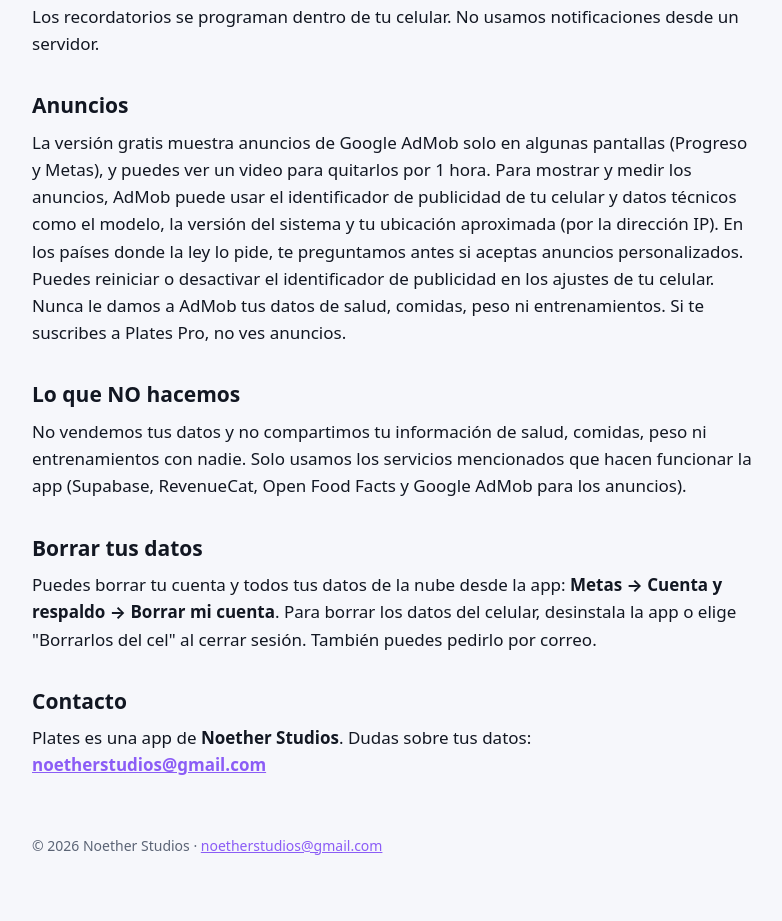
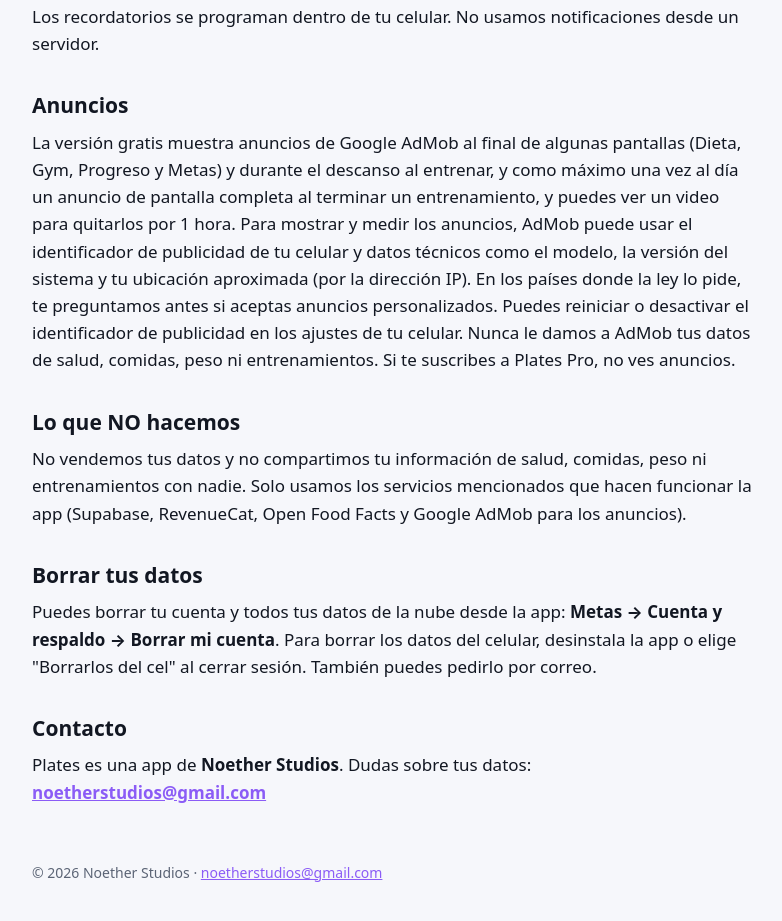
Before and after one commit to noetherstudios/noetherstudios.github.io, a plain HTML site: page plates/privacidad/index.html in a window 1280 px wide. Shown: the part 1246-2167 px from the top of the page, without its empty margins (248-1030 px from the left). Drawn offline with Linux system fonts and the light colour scheme.

Commit message:
Aviso: dónde aparecen los anuncios
Co-Authored-By: Claude Opus 5.5 <noreply@anthropic.com>

```diff
--- a/plates/privacidad/index.html
+++ b/plates/privacidad/index.html
@@ -68,7 +68,7 @@ footer { margin-top:56px; color:var(--suave); font-size:14px; }
 <h2>Notificaciones</h2>
 <p>Los recordatorios se programan dentro de tu celular. No usamos notificaciones desde un servidor.</p>
 <h2>Anuncios</h2>
-<p>La versión gratis muestra anuncios de Google AdMob solo en algunas pantallas (Progreso y Metas), y puedes ver un video para quitarlos por 1 hora. Para mostrar y medir los anuncios, AdMob puede usar el identificador de publicidad de tu celular y datos técnicos como el modelo, la versión del sistema y tu ubicación aproximada (por la dirección IP). En los países donde la ley lo pide, te preguntamos antes si aceptas anuncios personalizados. Puedes reiniciar o desactivar el identificador de publicidad en los ajustes de tu celular. Nunca le damos a AdMob tus datos de salud, comidas, peso ni entrenamientos. Si te suscribes a Plates Pro, no ves anuncios.</p>
+<p>La versión gratis muestra anuncios de Google AdMob al final de algunas pantallas (Dieta, Gym, Progreso y Metas) y durante el descanso al entrenar, y como máximo una vez al día un anuncio de pantalla completa al terminar un entrenamiento, y puedes ver un video para quitarlos por 1 hora. Para mostrar y medir los anuncios, AdMob puede usar el identificador de publicidad de tu celular y datos técnicos como el modelo, la versión del sistema y tu ubicación aproximada (por la dirección IP). En los países donde la ley lo pide, te preguntamos antes si aceptas anuncios personalizados. Puedes reiniciar o desactivar el identificador de publicidad en los ajustes de tu celular. Nunca le damos a AdMob tus datos de salud, comidas, peso ni entrenamientos. Si te suscribes a Plates Pro, no ves anuncios.</p>
 <h2>Lo que NO hacemos</h2>
 <p>No vendemos tus datos y no compartimos tu información de salud, comidas, peso ni entrenamientos con nadie. Solo usamos los servicios mencionados que hacen funcionar la app (Supabase, RevenueCat, Open Food Facts y Google AdMob para los anuncios).</p>
 <h2>Borrar tus datos</h2>
```
Also changed, not shown: plates/privacy/index.html (+1 -1 lines).
